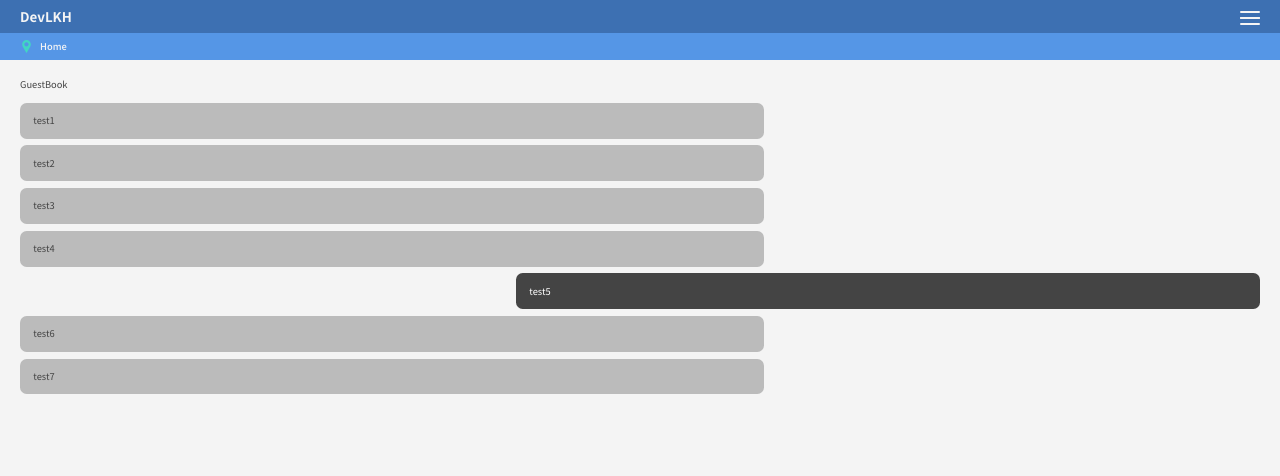
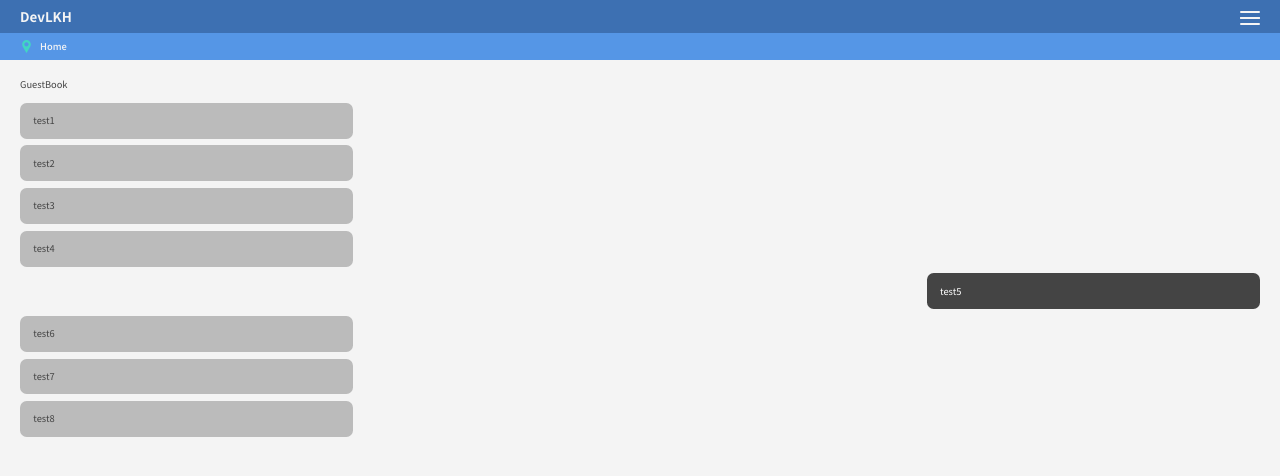
Before and after one commit to devlkhkr/rctprtc, a React (Create React App) app: page /guestBook in a window 1280 px wide. Shown: the top 476 px of the page. Built offline with nearby package versions, Linux system fonts and the light colour scheme.

Commit message:
guestbook form

```diff
--- a/src/css/index.css
+++ b/src/css/index.css
@@ -599,19 +599,29 @@ h3 {
   overflow: hidden;
 }
 
-.guestBook span {
+.guestBook > div {
   display: inline-block;
-  width: 60%;
+  width: 100%;
+}
+
+.guestBook > div span {
+  display: inline-block;
+  width: 80%;
+  max-width: 26.04167rem;
   padding: 1.04167rem;
   border-radius: 0.52083rem;
   background: #bbb;
   margin-bottom: 0.52083rem;
 }
 
-.guestBook span.mine {
+.guestBook > div.mine {
+  text-align: right;
+}
+
+.guestBook > div.mine span {
+  text-align: left;
   background: #444;
   color: #fff;
-  float: right;
 }
 
 @media all and (max-width: 700px) {
--- a/src/css/index.scss
+++ b/src/css/index.scss
@@ -544,17 +544,25 @@ h3{
 .guestBook{
     margin-top: px(20);
     overflow: hidden;
+    >div{
+        display: inline-block;
+        width: 100%;
         span{
             display: inline-block;
-        width: 60%;
+            width: 80%;
+            max-width: px(500);
             padding: px(20);
             border-radius: px(10);
             background: #bbb;
             margin-bottom: px(10);
+        }
         &.mine{
+            text-align: right;
+            span{
+                text-align: left;
                 background: #444;
                 color: #fff;
-            float: right;
+            }
         }
     }
 }
--- a/src/pages/GuestBook.js
+++ b/src/pages/GuestBook.js
@@ -12,13 +12,14 @@ class GuestBook extends Component{
             <div>
                 <div>GuestBook</div>
                 <div className="guestBook">
-                    <span>test1</span>
-                    <span>test2</span>
-                    <span>test3</span>
-                    <span>test4</span>
-                    <span className="mine">test5</span>
-                    <span>test6</span>
-                    <span>test7</span>
+                    <div><span>test1</span></div>
+                    <div><span>test2</span></div>
+                    <div><span>test3</span></div>
+                    <div><span>test4</span></div>
+                    <div className="mine"><span>test5</span></div>
+                    <div><span>test6</span></div>
+                    <div><span>test7</span></div>
+                    <div><span>test8</span></div>
                 </div>
             </div>
         );
```
Also changed, not shown: 1 other file (tests, documents, lock files or other folders). Lines whose indentation alone changed are shown as unchanged.
